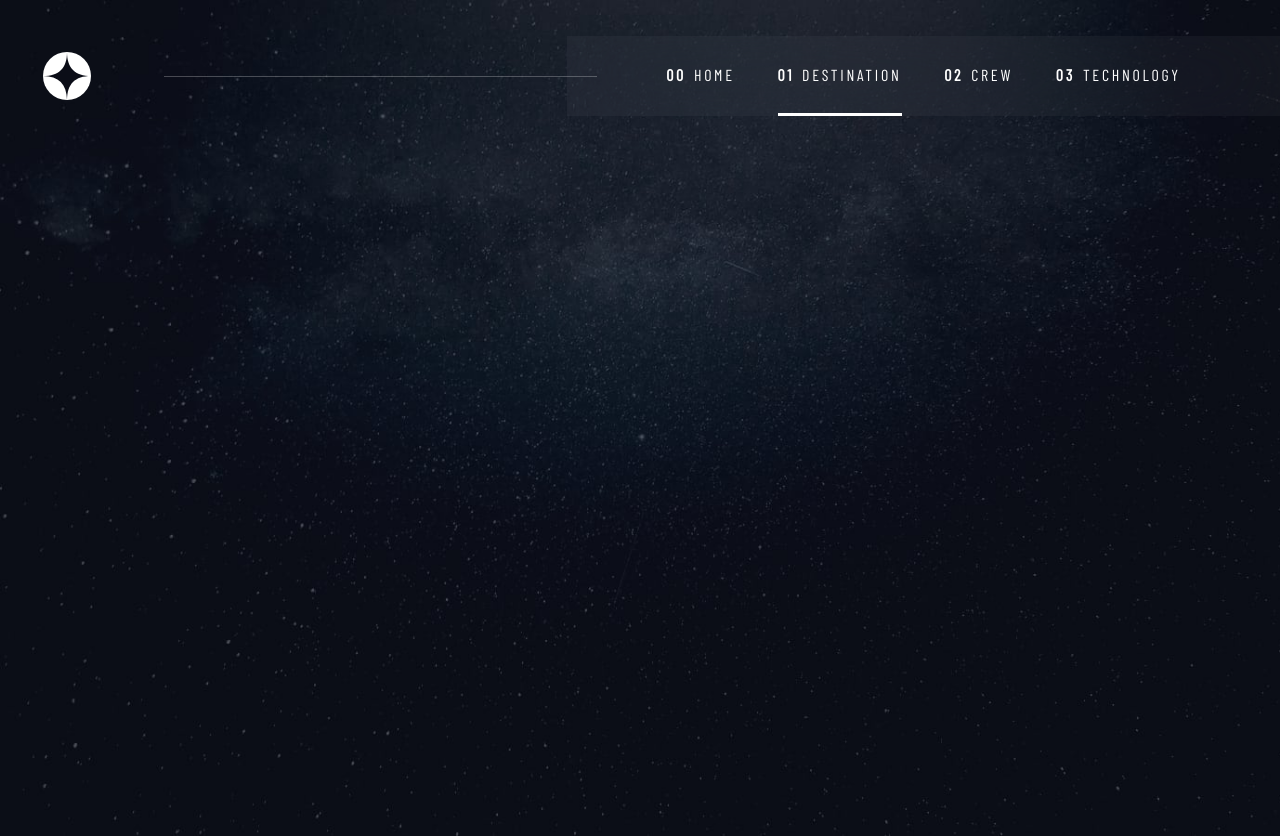
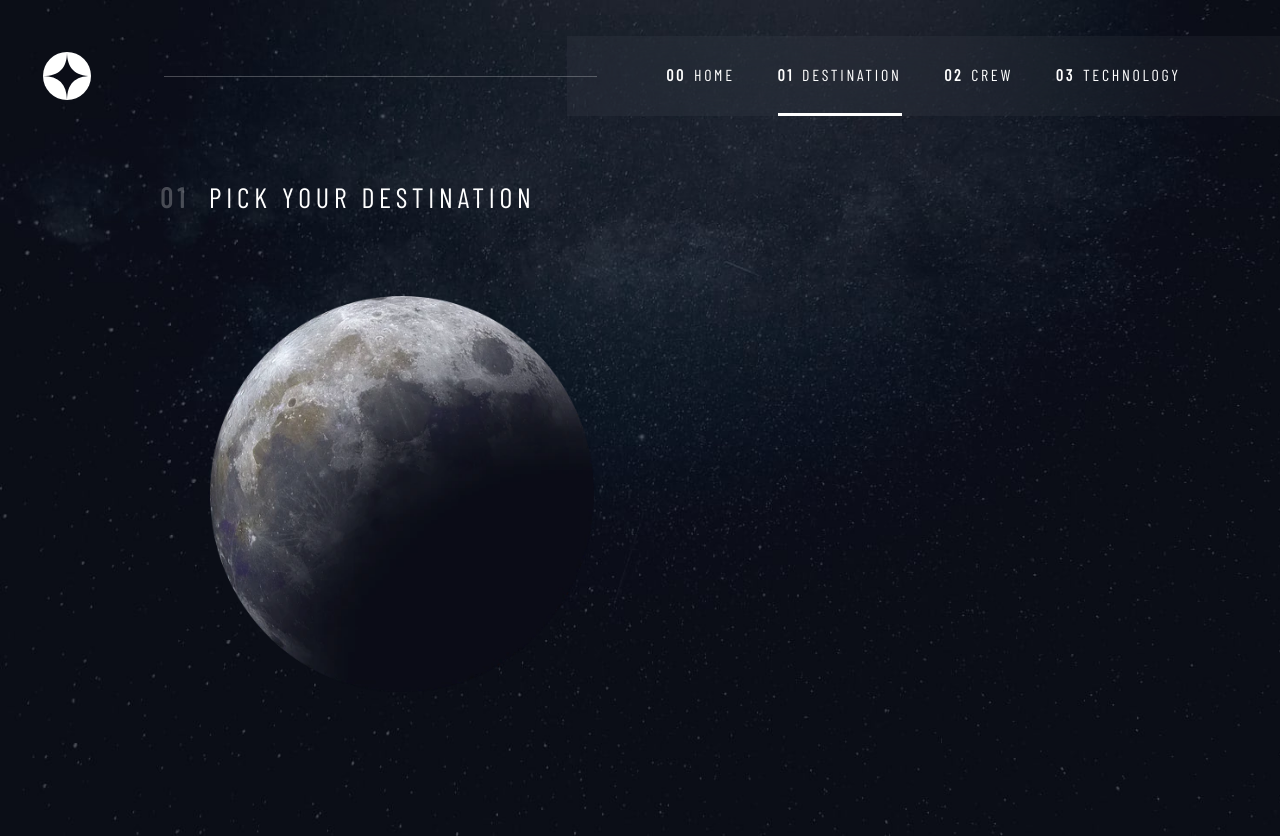
Before and after one commit to RenanSousa26/Projects, a plain HTML site: page space/pages/destination.html in a window 1280 px wide. Drawn offline with Linux system fonts and the light colour scheme.

Commit message:
destination

```diff
--- a/space/pages/destination.html
+++ b/space/pages/destination.html
@@ -27,7 +27,12 @@
             </figure>
         </nav>
     </header>
-
-
+    <section>
+        <figure class="planet-1">
+            <h5><span>01</span>pick your destination</h5>
+            <img src="../img/assets/destination/image-moon.webp" alt="">
+        </figure>
+        <div></div>
+    </section>
 </body>
 </html>
--- a/space/styles/index.css
+++ b/space/styles/index.css
@@ -217,6 +217,49 @@ body section .btn-explore button:hover{
     background-repeat: no-repeat;
     background-size: cover;
     transition: 1s;
+}
+
+.background-container2 section{
+    display: flex;
+    width: 100%;
+    height: 80%;
+}
+
+.background-container2 section figure {
+    display: flex;
+    flex-direction: column;
+    width: 50%;
+    height: 80%;
+    gap: 16%;
+}
+
+.background-container2 section img {
+    height: 80%;
+    width: 80%;
+    margin-left: 50px;
+}
+
+.background-container2 section figure h5{
+    display: flex;
+    color: var(--tertiaryColor);
+    font-family: var(--font2);
+    font-size: 28px;
+    font-style: normal;
+    font-weight: 400;
+    line-height: normal;
+    letter-spacing: var(--characterSpace3);
+    text-transform: uppercase;
+    gap: 20px;
+}
+
+.background-container2 section figure h5 span{
+    font-weight: 700;
+    opacity: 0.25;
+}
+
+.background-container2 section .planet-1{
+    background-repeat: no-repeat;
+    background-size: cover;
 }
 /*</Destination>-----------------------------------------------------------------------*/
 /*<Crew>-----------------------------------------------------------------------*/
```
